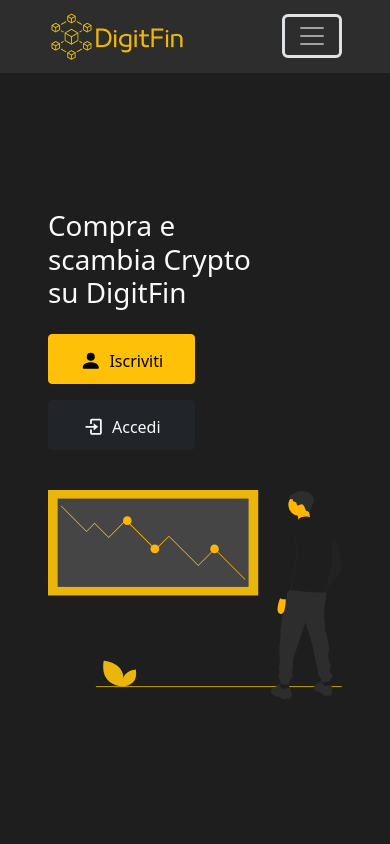
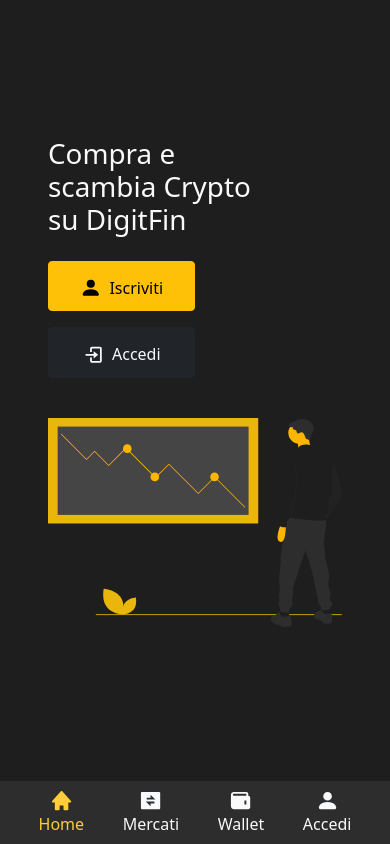
Before and after one commit to Massimiliano2022/CAPSTONE-PROJECT-FRONTEND, a React (Create React App) app: page / in a window 390 px wide. Built offline with nearby package versions, Linux system fonts and the light colour scheme; no server answers.

Commit message:
mobile navbar

```diff
--- a/src/App.css
+++ b/src/App.css
@@ -1,5 +1,9 @@
 body{
   background-color: #1E1E1E;
+}
+
+.navbar-nav,.nav-link.active,a.active,a.active:active,a.active.nav-link:focus,a.active.nav-link:hover{
+  color:#FFCD39;
 }
 
 .login-div {
--- a/src/components/MyNav.jsx
+++ b/src/components/MyNav.jsx
@@ -3,7 +3,9 @@ import logo from '../img/DigitFin.png'
 import { Button, Container, Nav, Navbar } from "react-bootstrap";
 import { useDispatch, useSelector } from 'react-redux';
 import { loginSuccessReset, removeUtenteCorrente, removeWalletUtenteCorrente } from '../redux/actions';
-
+import { BiSolidHome, BiSolidWallet } from 'react-icons/bi';
+import { RiExchangeBoxFill } from "react-icons/ri";
+import { BsFillPersonFill } from 'react-icons/bs';
 
 const MyNav = () => {
 
@@ -22,7 +24,30 @@ const MyNav = () => {
     };
 
     return (
-        <Navbar expand="md" className="sticky-top" variant="dark" style={{ background: "#2d2d2d" }}>
+        <>
+            {/*INIZIO MOBILE DEVICE NAV */}
+            <Navbar className="text-light text-center fixed-bottom d-flex justify-content-evenly d-sm-flex d-md-none" variant="dark" style={{ background: "#2d2d2d" }}>
+                <NavLink to={"/"} className="nav-link d-flex flex-column align-items-center" activeclassname="active">
+                    <BiSolidHome className='fs-3' />
+                    Home
+                </NavLink>
+                <NavLink to={"/mercati"} className="nav-link d-flex flex-column align-items-center" activeclassname="active">
+                    <RiExchangeBoxFill className='fs-3' />
+                    Mercati
+                </NavLink>
+                <NavLink to={"/wallet"} className="nav-link d-flex flex-column align-items-center" activeclassname="active">
+                    <BiSolidWallet className='fs-3' />
+                    Wallet
+                </NavLink>
+                <NavLink to={"/login"} className="nav-link d-flex flex-column align-items-center" activeclassname="active">
+                    <BsFillPersonFill className='fs-3' />
+                    Accedi
+                </NavLink>
+            </Navbar>
+            {/*FINE MOBILE DEVICE NAV */}
+
+            {/* INIZIO MEDIUM E LARGE DEVICE NAV */}
+            <Navbar expand="md" className="sticky-top d-none d-md-block" variant="dark" style={{ background: "#2d2d2d" }}>
                 <Container fluid className="px-5">
                     <Navbar.Brand>
                         <Link to={"/"}>
@@ -69,7 +94,7 @@ const MyNav = () => {
                                     </NavLink>
                                     <NavLink
                                         to={"/signup"}
-                                    style={{color:"black"}}
+                                        style={{ color: "black" }}
                                         className="btn btn-warning nav-link text-center rounded rounded-1 rounded-start-0 p-2"
                                     >
                                         Registrati
@@ -80,6 +105,8 @@ const MyNav = () => {
                     </Navbar.Collapse>
                 </Container>
             </Navbar >
+            {/*FINE MEDIUM E LARGE DEVICE NAV */}
+        </>
     );
 }
 export default MyNav;
```
Lines whose indentation alone changed are shown as unchanged.
